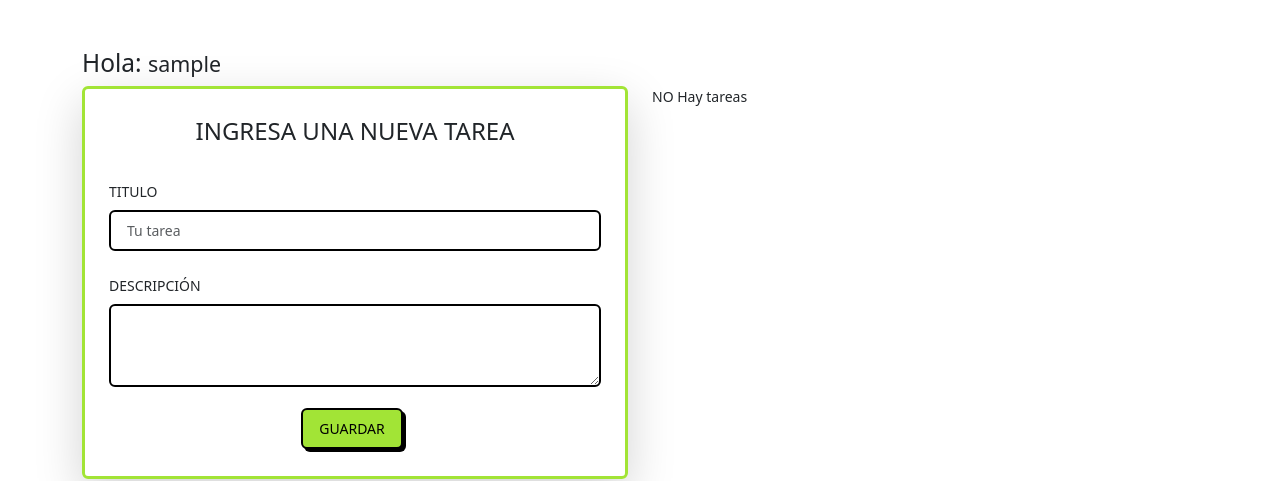
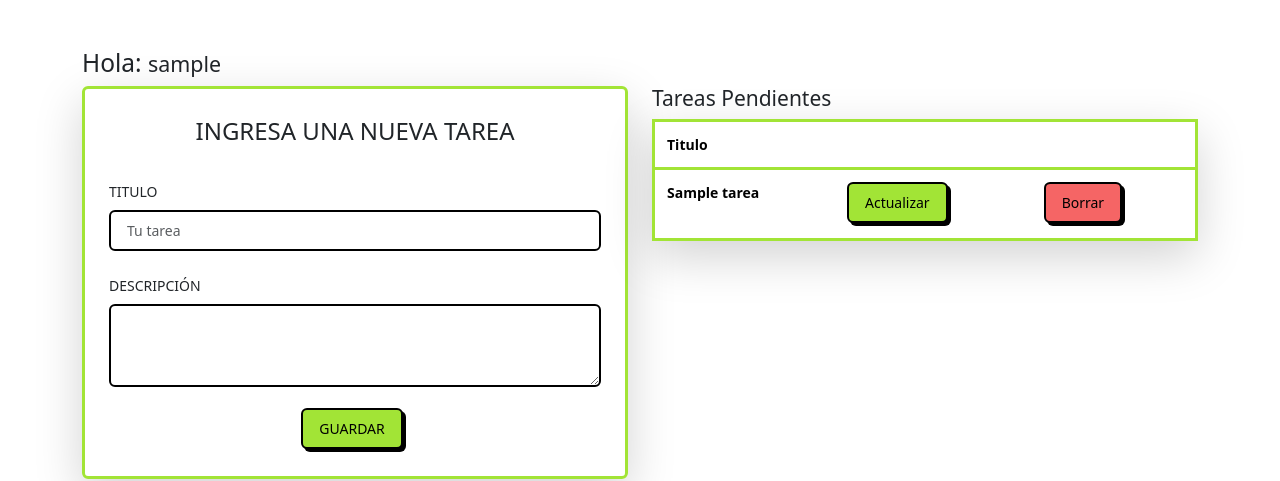
Before and after one commit to sebsolezzi88/Flask-Auth-ORM, a Flask app: page /tareas in a window 1280 px wide. Shown: the part 70-551 px from the top of the page. Run offline with Flask 3, Linux system fonts and the light colour scheme; the visitor is signed in with stand-in values (Sample User, id 1); tables that the repository leaves empty hold one stand-in row (values such as "Sample post"); some libraries are stand-ins or nearby versions.

Commit message:
Agregado a la ruta, listar las tareas

```diff
--- a/app.py
+++ b/app.py
@@ -108,7 +108,10 @@ def tareas():
         db.session.commit()
         flash("Tarea agregada","success")
 
-    return render_template('tareas.html',logged_in=True,username=session['username'])
+    #Buscar tareas que ingreso el usuario
+    tareas = Tareas.query.filter_by(user_id=session['user_id']).all()
+
+    return render_template('tareas.html',logged_in=True,username=session['username'],tareas=tareas)
 
 @app.route('/about')
 def about():
--- a/templates/tareas.html
+++ b/templates/tareas.html
@@ -73,7 +73,7 @@
     <div class="col-12 col-md-6">
         {% if tareas %}
             <h4>Tareas Pendientes</h4>
-            <table class="table table-hover border border-1 border-info p-4">
+            <table class="table table-hover border border-3 border-primary p-4 shadow-lg">
             <thead>
                 <tr>
                     <th scope="col">Titulo</th>
@@ -82,11 +82,11 @@
                 </tr>
             </thead>
             {% for tarea in tareas %}
-                <tr class="table-secondary border border-1 border-info p-4">
+                <tr class="table-secondary border border-3 border-primary p-4">
                 <th scope="row">{{tarea['titulo']}}</th>
-                <td><a class="btn btn-primary" href="{{ url_for('actulizar_tarea', id=tarea['id']) }}"">Actualizar</a></td>
+                <td><a class="btn btn-primary" href="#">Actualizar</a></td>
                 <td>
-                    <form action="{{ url_for('borrar_tarea', id=tarea['id']) }}" method="POST" style="display:inline;">
+                    <form action="#" method="POST" style="display:inline;">
                     <button class="btn btn-danger" type="submit">Borrar</button>
                 </form>
                 </td>
```
